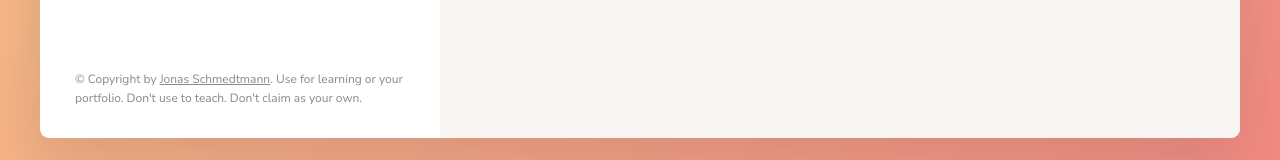
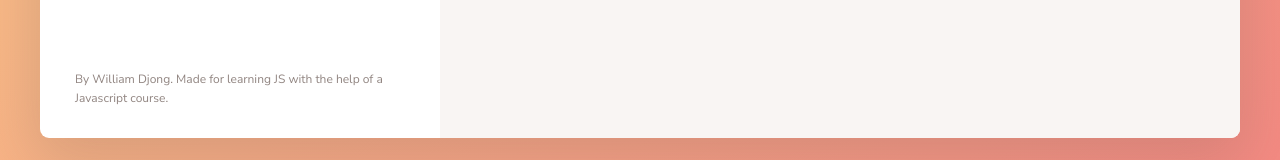
Before and after one commit to WilliamDjo/forkify, a website built with Parcel: page index.html in a window 1280 px wide. Shown: the part 1083-1243 px from the top of the page. Built offline with nearby package versions, Linux system fonts and the light colour scheme.

Commit message:
Changed minor text details

```diff
--- a/index.html
+++ b/index.html
@@ -122,14 +122,8 @@
         </div>
 
         <p class="copyright">
-          &copy; Copyright by
-          <a
-            class="twitter-link"
-            target="_blank"
-            href="https://twitter.com/jonasschmedtman"
-            >Jonas Schmedtmann</a
-          >. Use for learning or your portfolio. Don't use to teach. Don't claim
-          as your own.
+          <span class="copyright-text">By William Djong</span>. Made for
+          learning JS with the help of a Javascript course.
         </p>
       </div>
 
--- a/src/sass/_base.scss
+++ b/src/sass/_base.scss
@@ -69,3 +69,7 @@ body {
     border-radius: 0;
   }
 }
+
+.copyright-text {
+  text-align: center;
+}
```
